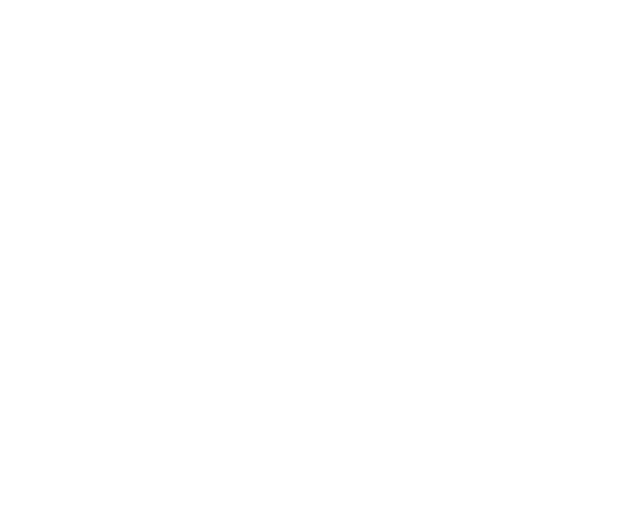
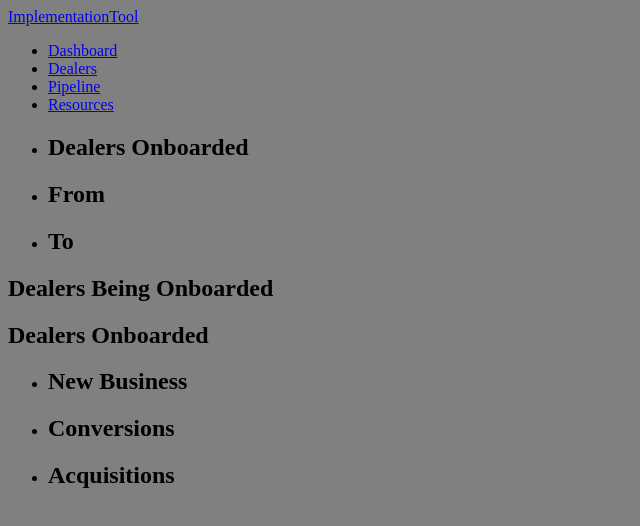
Before and after one commit to CameronJessop/ImplementationTool, a plain HTML site: page index.html in a window 1280 px wide. Shown: the whole page, without its empty margins (0-640 px from the left). Drawn offline with Linux system fonts and the light colour scheme.

Commit message:
Added most of the main components to the dashboard

```diff
--- /dev/null
+++ b/CSS/main.scss
@@ -0,0 +1,4 @@
+body
+{
+background: gray
+}
--- a/index.html
+++ b/index.html
@@ -5,8 +5,66 @@
     <meta http-equiv="X-UA-Compatible" content="IE=edge">
     <meta name="viewport" content="width=device-width, initial-scale=1.0">
     <title>Implementation Tool</title>
+    <link rel="stylesheet" href="CSS/main.css">
 </head>
 <body>
 
+    <!--This is the container for all of the elements on the page-->
+    <div class="wrapper">
+        <!--This is the container for all of the elements in the header-->
+        <header>
+            <!--This is the first element (a - Hyperlink) (The logo) that you can click on and will go to a specific link when you click on it -->
+            <a href="http://127.0.0.1:5500/index.html" class="logo">
+                Implementation<span>Tool</span>
+            </a>
+
+            <!--This is the second element (ul - Unordered List) that acts as another container that holds the last 4 elements in the header-->
+
+            <ul>
+                <li><a href="#">Dashboard</a></li>
+                <li><a href="#">Dealers</a></li>
+                <li><a href="#">Pipeline</a></li>
+                <li><a href="#">Resources</a></li>
+            </ul>
+
+        </header>
+
+
+                <!--Section is a container used to seperate sections of the page-->
+
+        <!--this is the container that holds all of the elements for the Dealers Onboarded within a certain time range box-->
+        <section class="dashboardDealersOnboardedTimeRange">
+            <ul>
+                <!--h1 (Heading 1) is the biggest text that grabs the user's attention-->
+                <li><h1>Dealers Onboarded</h1></li>
+                <li><h1>From</h1></li>
+                <li><h1>To</h1></li>
+            </ul>
+        </section>
+
+        <!--This is the container that holds all of the elements for the Dealers Being Onboarded box-->
+        <section class="dashboardDealersBeingOnboarded">
+            <h1>Dealers Being Onboarded</h1>
+
+        </section>
+
+        <!--This is the container that holds all of the elements for the Dealers onboarded box-->
+        <section class="dashboardDealersOnboarded">
+            <h1>Dealers Onboarded</h1>
+            <ul>
+                <li><h2>New Business</h2></li>
+                <li><h2>Conversions</h2></li>
+                <li><h2>Acquisitions</h2></li>
+            </ul>
+        </section>
+
+
+
+
+
+
+
+
+    </div>
 </body>
 </html>
```
Also changed, not shown: CSS/main.css (added), 1 other file.
